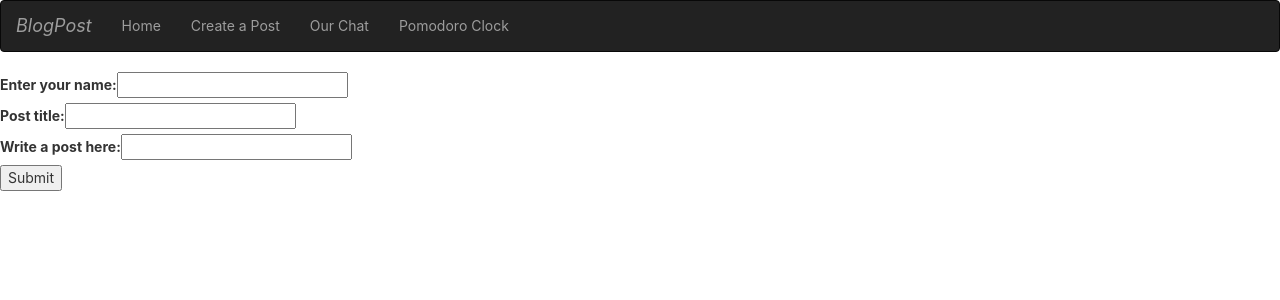
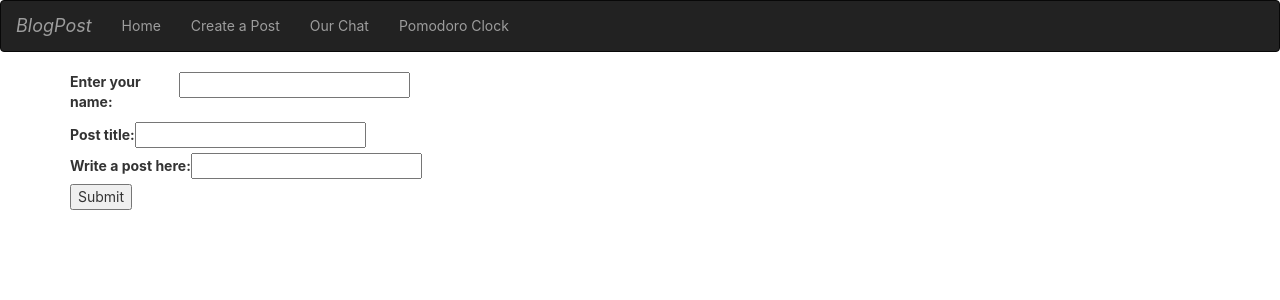
Before and after one commit to not-qwerty/MERN-App, a React (Create React App) app in the folder client/: page /create in a window 1280 px wide. Shown: the top 300 px of the page. Built offline with nearby package versions, Linux system fonts and the light colour scheme.

Commit message:
adding heroku

```diff
--- a/client/src/components/CreatePost.js
+++ b/client/src/components/CreatePost.js
@@ -37,13 +37,18 @@ export default function CreatePost() {
   };
 
   return (
-    <div style={{alignItems: 'center'}}>
+    <div className='container'>
       <form onSubmit={handleSubmit}>
         <label>
-          Enter your name:
-          <input type="text" value={name} onChange={handleNameChange} />
+          <div className="row">
+            <div className="col-xs-3">Enter your name:</div>
+            <div className="col-xs-6">
+              <input type="text" value={name} onChange={handleNameChange} />
+            </div>
+            <div className="col-xs-3"></div>
+          </div>
         </label>
-    <br />
+        <br />
         <label>
           Post title:
           <input type="text" value={title} onChange={handleTitleChange} />
--- a/client/src/components/Posts.js
+++ b/client/src/components/Posts.js
@@ -18,13 +18,19 @@ export default function Posts() {
     <div>
       {posts.map((post) => {
         return (
-          <div key={post._id} className='container-post'>
+          <div key={post._id} className="container-post">
             <div>
               <div>
                 <h2>{post.title}</h2>
               </div>
               <div>
-              <p>{post.postBody}</p>
+                <div className="row">
+                  <div className="col-xs-1"></div>
+                  <div className="col-xs-10">
+                    <div className="post-body">{post.postBody}</div>
+                  </div>
+                  <div className="col-xs-1"></div>
+                </div>
               </div>
               <p>Written by {post.name}</p>
             </div>
--- a/client/src/index.css
+++ b/client/src/index.css
@@ -1,19 +1,20 @@
 body {
   margin: 0;
-  font-family: -apple-system, BlinkMacSystemFont, 'Segoe UI', 'Roboto', 'Oxygen',
-    'Ubuntu', 'Cantarell', 'Fira Sans', 'Droid Sans', 'Helvetica Neue',
+  font-family: -apple-system, BlinkMacSystemFont, "Segoe UI", "Roboto", "Oxygen",
+    "Ubuntu", "Cantarell", "Fira Sans", "Droid Sans", "Helvetica Neue",
     sans-serif;
   -webkit-font-smoothing: antialiased;
   -moz-osx-font-smoothing: grayscale;
 }
 
 code {
-  font-family: source-code-pro, Menlo, Monaco, Consolas, 'Courier New',
+  font-family: source-code-pro, Menlo, Monaco, Consolas, "Courier New",
     monospace;
 }
 
 .container-post {
   border: solid 1px black;
+  border-radius: 15px;
   margin: 15px;
   align-items: center;
   text-align: center;
--- a/package.json
+++ b/package.json
@@ -6,7 +6,8 @@
   "scripts": {
     "server": "nodemon index.js",
     "dev": "concurrently \"npm run server\" \"npm start --prefix client\"",
-    "start": "node index.js"
+    "start": "node index.js",
+    "heroku-postbuild": "cd client && npm install && npm run build"
   },
   "engines": {
     "node": "v8.11.4"
```
Also changed, not shown: 2 other files (tests, documents, lock files or other folders). Lines whose indentation alone changed are shown as unchanged.
